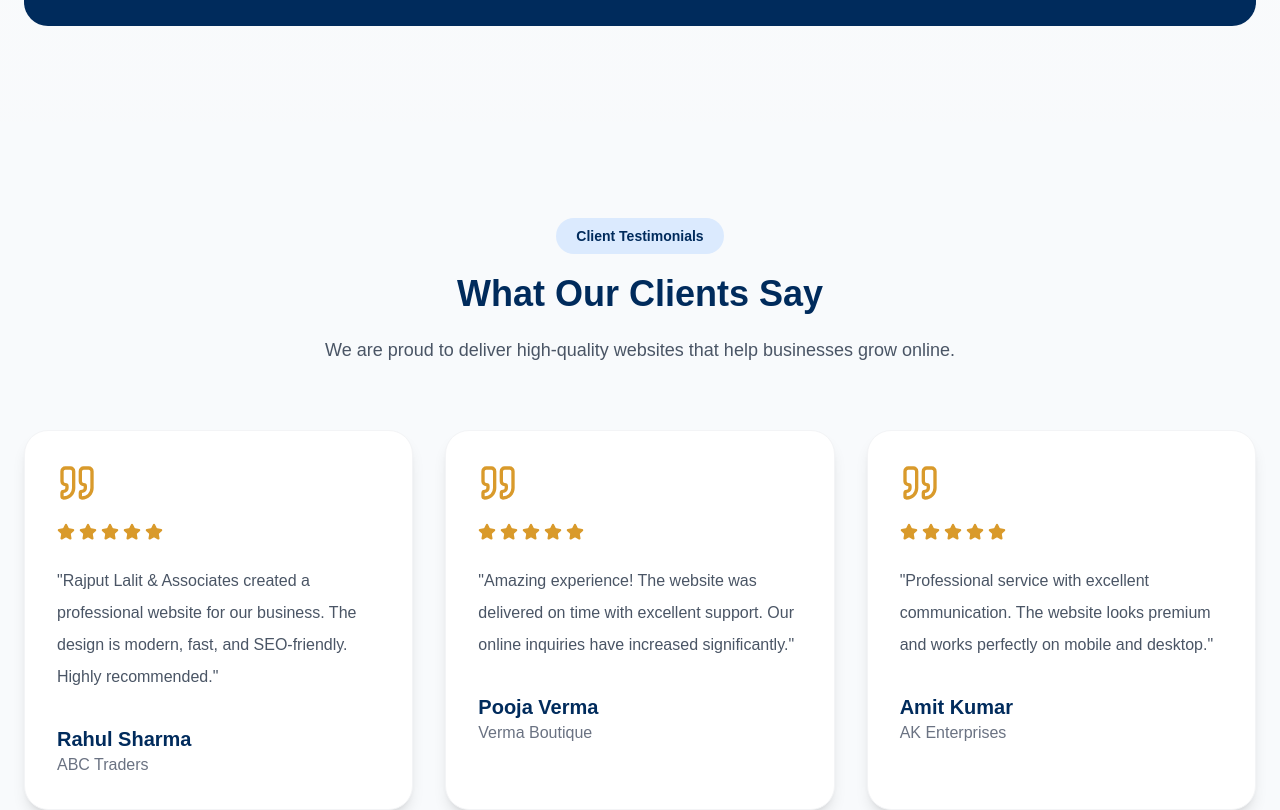
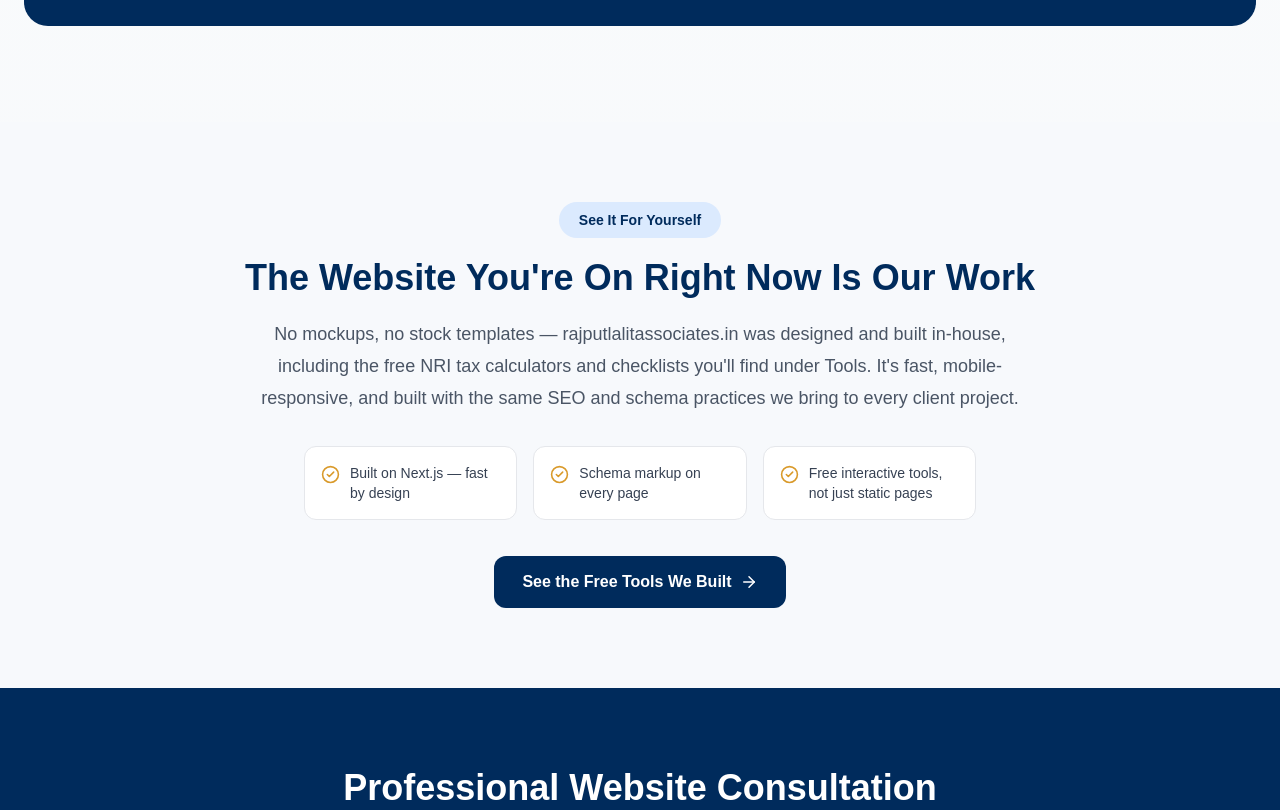
Before and after one commit to rajput88lg/rajput-lalit-associates, a Next.js app: page /website-development in a window 1280 px wide. Shown: the part 9140-9950 px from the top of the page. Built offline with nearby package versions, Linux system fonts and the light colour scheme.

Commit message:
Fix website-development page SEO metadata/schema, remove fabricated testimonials/portfolio

```diff
--- a/app/website-development/page.tsx
+++ b/app/website-development/page.tsx
@@ -1,26 +1,118 @@
+import type { Metadata } from "next";
+import Link from "next/link";
+import { ArrowRight, CheckCircle2 } from "lucide-react";
+
 import WebsiteHero from "@/components/website/WebsiteHero";
 import WebsiteStats from "@/components/website/WebsiteStats";
 import WhyChooseUs from "@/components/website/WhyChooseUs";
 
 import WebsiteServices from "@/components/WebsiteServices";
 import WebsiteConsultation from "@/components/WebsiteConsultation";
-import WebsiteFAQ from "@/components/WebsiteFAQ";
+import WebsiteFAQ, { faqs } from "@/components/WebsiteFAQ";
 import WebsiteCTA from "@/components/WebsiteCTA";
 import WebsiteProcess from "@/components/website/WebsiteProcess";
 import Technologies from "@/components/website/Technologies";
 import Pricing from "@/components/website/Pricing";
-import Testimonials from "@/components/website/Testimonials";
-import WebsitePortfolio from "@/components/website/WebsitePortfolio";
 
-export const metadata = {
-  title: "Website Development | Rajput Lalit & Associates",
-  description:
-    "Professional Website Design & Development Services for Businesses across India.",
+// NOTE (13 Sept 2026): Testimonials aur WebsitePortfolio components yahan se
+// hata diye gaye hain — dono mein fabricated/placeholder content tha (fake
+// client names, aur portfolio "projects" jo asal mein AI-generated mockups
+// the fictional business names ke saath, koi real delivered project nahi).
+// Jab Lalit real client testimonials aur real project screenshots de dein,
+// tab in components ko genuine content ke saath wapas add karna hai.
+// Component files delete nahi kiye gaye hain, bas is page se hata diye hain.
+
+const SLUG = "website-development";
+const PAGE_URL = `https://www.rajputlalitassociates.in/${SLUG}`;
+const OG_IMAGE = `/og/${SLUG}.png`;
+
+const TITLE =
+  "Website Development Company in Ambala & Across India | Rajput Lalit & Associates";
+const DESCRIPTION =
+  "Professional website design and development for businesses, CA/tax firms, clinics, schools and e-commerce — fast, mobile-responsive, SEO-friendly websites built in Ambala, Haryana, serving clients across India.";
+
+export const metadata: Metadata = {
+  title: TITLE,
+  description: DESCRIPTION,
+  keywords: [
+    "website development Ambala",
+    "website designer Ambala Haryana",
+    "business website development India",
+    "affordable website design company",
+    "SEO friendly website development",
+    "CA firm website design",
+    "e-commerce website development India",
+  ],
+  alternates: { canonical: `/${SLUG}` },
+  openGraph: {
+    title: TITLE,
+    description: DESCRIPTION,
+    url: PAGE_URL,
+    siteName: "Rajput Lalit & Associates",
+    locale: "en_IN",
+    type: "website",
+    images: [
+      {
+        url: OG_IMAGE,
+        width: 1200,
+        height: 630,
+        alt: "Website Development Services — Rajput Lalit & Associates",
+      },
+    ],
+  },
+  twitter: {
+    card: "summary_large_image",
+    title: TITLE,
+    description: DESCRIPTION,
+    images: [OG_IMAGE],
+  },
+};
+
+const faqSchema = {
+  "@context": "https://schema.org",
+  "@type": "FAQPage",
+  mainEntity: faqs.map((f) => ({
+    "@type": "Question",
+    name: f.question,
+    acceptedAnswer: { "@type": "Answer", text: f.answer },
+  })),
+};
+
+const serviceSchema = {
+  "@context": "https://schema.org",
+  "@type": "Service",
+  serviceType: "Website Design and Development",
+  name: "Website Development Services",
+  url: PAGE_URL,
+  description: DESCRIPTION,
+  areaServed: "IN",
+  provider: {
+    "@type": "ProfessionalService",
+    name: "Rajput Lalit & Associates",
+    url: "https://www.rajputlalitassociates.in",
+    telephone: "+91-93549-53603",
+    address: {
+      "@type": "PostalAddress",
+      streetAddress: "1805, Sector-9",
+      addressLocality: "Ambala City",
+      addressRegion: "Haryana",
+      postalCode: "134003",
+      addressCountry: "IN",
+    },
+  },
 };
 
 export default function WebsiteDevelopmentPage() {
   return (
     <main className="bg-white">
+      <script
+        type="application/ld+json"
+        dangerouslySetInnerHTML={{ __html: JSON.stringify(faqSchema) }}
+      />
+      <script
+        type="application/ld+json"
+        dangerouslySetInnerHTML={{ __html: JSON.stringify(serviceSchema) }}
+      />
 
       {/* Premium Hero */}
       <WebsiteHero />
@@ -40,11 +132,50 @@ export default function WebsiteDevelopmentPage() {
 
       <Pricing />
 
-      <Testimonials />
+      {/* REAL PROOF — replaces the earlier fabricated testimonials/portfolio
+          section with something 100% genuine and verifiable: the very site
+          the visitor is browsing right now, including its free NRI tax
+          tools, was designed and built in-house. */}
+      <section className="py-20 bg-[#f7f9fc]">
+        <div className="max-w-5xl mx-auto px-6 text-center">
+          <span className="inline-block px-5 py-2 rounded-full bg-blue-100 text-[#002b5c] font-semibold text-sm">
+            See It For Yourself
+          </span>
+          <h2 className="mt-5 text-3xl md:text-4xl font-bold text-[#002b5c]">
+            The Website You're On Right Now Is Our Work
+          </h2>
+          <p className="mt-5 text-lg text-gray-600 leading-8 max-w-3xl mx-auto">
+            No mockups, no stock templates — rajputlalitassociates.in was
+            designed and built in-house, including the free NRI tax
+            calculators and checklists you'll find under Tools. It's fast,
+            mobile-responsive, and built with the same SEO and schema
+            practices we bring to every client project.
+          </p>
 
+          <div className="mt-8 grid sm:grid-cols-3 gap-4 max-w-2xl mx-auto text-left">
+            <div className="bg-white border border-gray-200 rounded-xl p-4 flex items-start gap-2.5">
+              <CheckCircle2 size={19} className="mt-0.5 shrink-0 text-[#d99a2b]" />
+              <span className="text-sm text-gray-700">Built on Next.js — fast by design</span>
+            </div>
+            <div className="bg-white border border-gray-200 rounded-xl p-4 flex items-start gap-2.5">
+              <CheckCircle2 size={19} className="mt-0.5 shrink-0 text-[#d99a2b]" />
+              <span className="text-sm text-gray-700">Schema markup on every page</span>
+            </div>
+            <div className="bg-white border border-gray-200 rounded-xl p-4 flex items-start gap-2.5">
+              <CheckCircle2 size={19} className="mt-0.5 shrink-0 text-[#d99a2b]" />
+              <span className="text-sm text-gray-700">Free interactive tools, not just static pages</span>
+            </div>
+          </div>
 
-      {/* Portfolio */}
-      <WebsitePortfolio />
+          <Link
+            href="/tools"
+            className="mt-9 inline-flex items-center gap-2 rounded-xl bg-[#002b5c] hover:bg-[#06477f] text-white px-7 py-3.5 font-bold transition-all duration-300"
+          >
+            See the Free Tools We Built
+            <ArrowRight size={18} />
+          </Link>
+        </div>
+      </section>
 
       {/* Free Consultation */}
       <WebsiteConsultation />
@@ -54,7 +185,6 @@ export default function WebsiteDevelopmentPage() {
 
       {/* Final CTA */}
       <WebsiteCTA />
-
     </main>
   );
 }
--- a/components/WebsiteFAQ.tsx
+++ b/components/WebsiteFAQ.tsx
@@ -3,7 +3,7 @@
 import { useState } from "react";
 import { ChevronDown, ChevronUp } from "lucide-react";
 
-const faqs = [
+export const faqs = [
   {
     question: "How much does a website cost?",
     answer:
```
Also changed, not shown: public/og/website-development.png (added).
